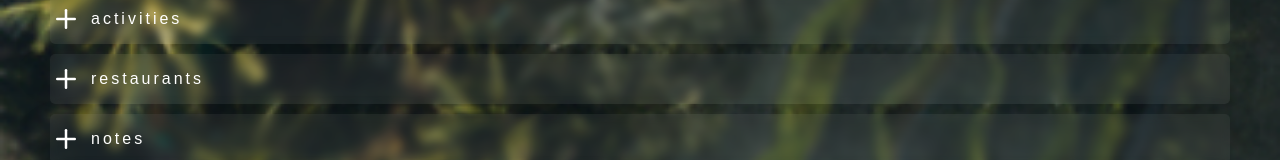
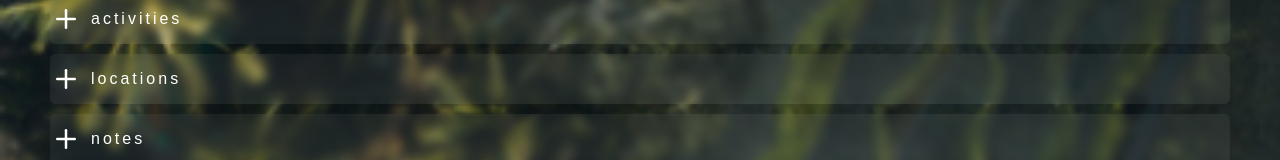
Before and after one commit to yvlange/capstone-travelist, a React (Create React App) app: page /add in a window 1280 px wide. Shown: the part 229-389 px from the top of the page. Built offline with nearby package versions, Linux system fonts and the light colour scheme.

Commit message:
Rename restaurants to locations

```diff
--- a/src/components/AddForm.js
+++ b/src/components/AddForm.js
@@ -10,7 +10,7 @@ function AddForm() {
   const [destinationInput, setDestinationInput] = useState("");
   const [datesInput, setDatesInput] = useState("");
   const [activitiesInput, setActivitiesInput] = useState("");
-  const [restaurantsInput, setRestaurantsInput] = useState("");
+  const [locationsInput, setLocationsInput] = useState("");
   const [notesInput, setNotesInput] = useState("");
   const [imageUpload, setImageUpload] = useState([]);
   const [imgPreview, setImgPreview] = useState([]);
@@ -35,7 +35,7 @@ function AddForm() {
           destination: destinationInput,
           dates: datesInput,
           activities: activitiesInput,
-          restaurants: restaurantsInput,
+          locations: locationsInput,
           notes: notesInput,
           photo: imageURL,
         });
@@ -71,11 +71,11 @@ function AddForm() {
           }}
         />
         <FormInput
-          id="restaurants"
-          name="restaurants"
-          value={restaurantsInput}
+          id="locations"
+          name="locations"
+          value={locationsInput}
           onChange={(e) => {
-            setRestaurantsInput(e.target.value);
+            setLocationsInput(e.target.value);
           }}
         />
         <FormInput
--- a/src/components/EditTrip.js
+++ b/src/components/EditTrip.js
@@ -14,7 +14,7 @@ function EditTrip() {
   const [destinationInput, setDestinationInput] = useState("");
   const [datesInput, setDatesInput] = useState("");
   const [activitiesInput, setActivitiesInput] = useState("");
-  const [restaurantsInput, setRestaurantsInput] = useState("");
+  const [locationsInput, setLocationsInput] = useState("");
   const [notesInput, setNotesInput] = useState("");
   const [imageUpload, setImageUpload] = useState([]);
   const [imgPreview, setImgPreview] = useState([]);
@@ -40,7 +40,7 @@ function EditTrip() {
           destination: destinationInput,
           dates: datesInput,
           activities: activitiesInput,
-          restaurants: restaurantsInput,
+          locations: locationsInput,
           notes: notesInput,
           photo: imageURL,
         });
@@ -53,7 +53,7 @@ function EditTrip() {
     setDestinationInput(myTrip.destination);
     setDatesInput(myTrip.dates);
     setActivitiesInput(myTrip.activities);
-    setRestaurantsInput(myTrip.restaurants);
+    setLocationsInput(myTrip.locations);
     setNotesInput(myTrip.notes);
     setImageUpload(myTrip.photo);
     console.log(myTrip.photo);
@@ -87,9 +87,9 @@ function EditTrip() {
           }}
         />
         <FormInput
-          id="restaurants"
-          name="restaurants"
-          value={restaurantsInput}
+          id="locations"
+          name="locations"
+          value={locationsInput}
           onChange={(e) => {
             setRestaurantsInput(e.target.value);
           }}
--- a/src/components/SavedTrip.js
+++ b/src/components/SavedTrip.js
@@ -40,7 +40,7 @@ function SavedTrip() {
           ${secondDay}. ${secondMonth} ${secondYear}`}
       />
       <TripDetails name="activities" text={singleTrip.activities} />
-      <TripDetails name="restaurants" text={singleTrip.restaurants} />
+      <TripDetails name="locations" text={singleTrip.locations} />
       <TripDetails name="notes" text={singleTrip.notes} />
       <Image
         className="uploadedImage"
```
